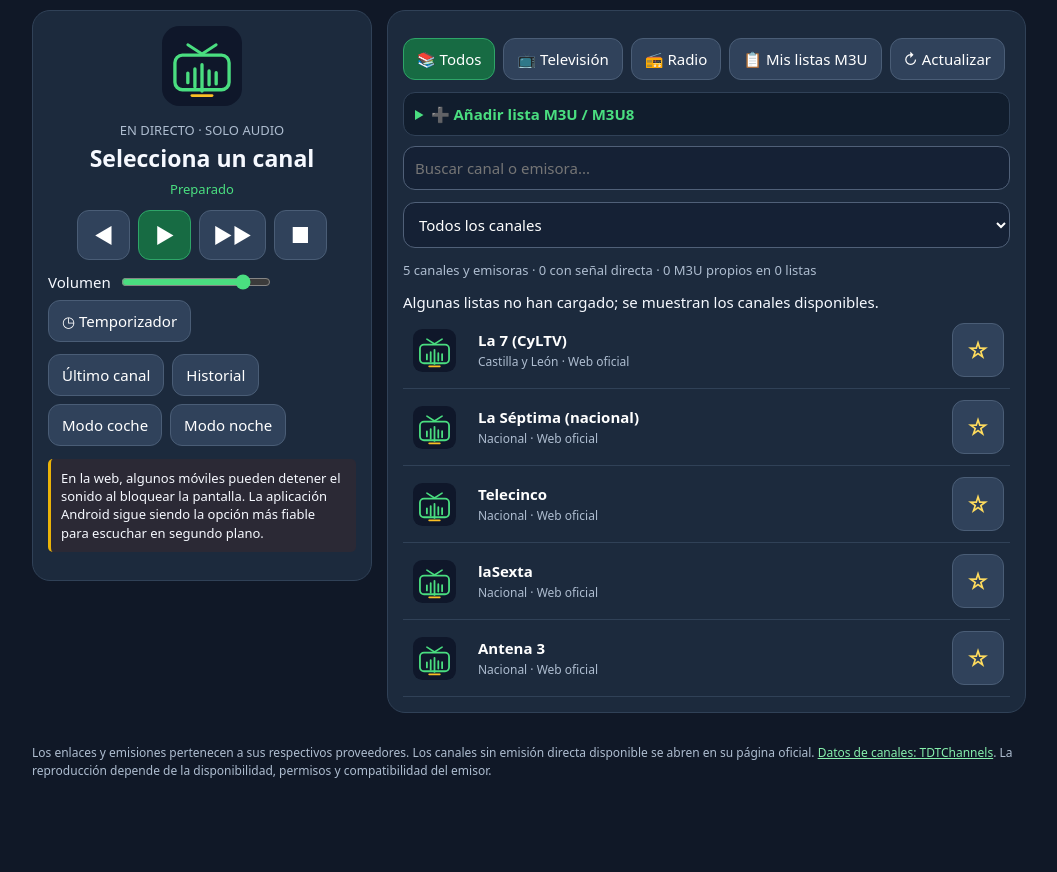
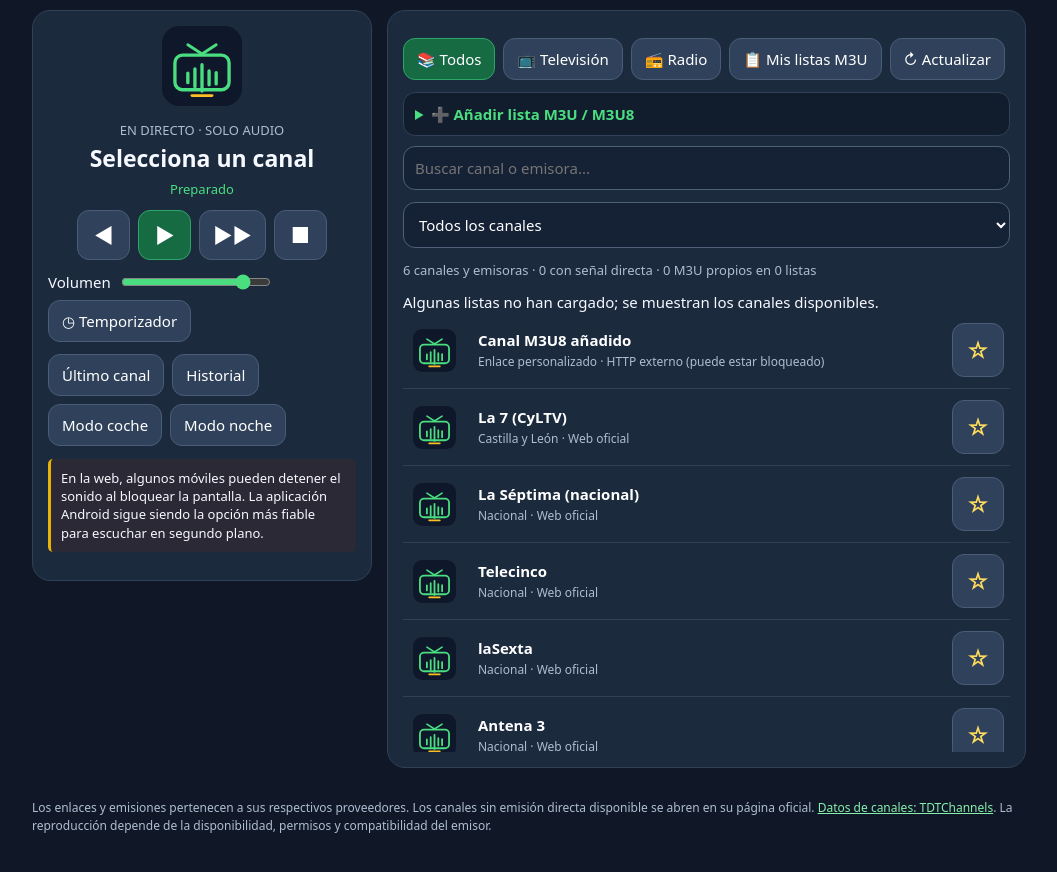
Before and after one commit to serbarbo-dotcom/tv-radio-espana, a plain HTML site: page index.html in a window 1280 px wide. Shown: the part 70-942 px from the top of the page, without its empty margins (111-1168 px from the left). Drawn offline with nearby package versions, Linux system fonts and the light colour scheme; no server answers.

Commit message:
Incluir stream M3U8 HTTP indicado por el usuario como enlace externo

```diff
--- a/index.html
+++ b/index.html
@@ -66,6 +66,7 @@ body.car #catalog{display:none}body.car .big{min-width:74px;min-height:78px;font
 'use strict';
 const $=id=>document.getElementById(id);
 const feed={tv:'https://www.tdtchannels.com/lists/tv.json',radio:'https://www.tdtchannels.com/lists/radio.json'};
+const externalStream={name:'Canal M3U8 añadido',web:'http://185.228.155.93:8000/play/a025/index.m3u8',kind:'tv',region:'Enlace personalizado',externalHttp:true,logo:''};
 const fallback=[
 {name:'Antena 3',web:'https://www.atresplayer.com/directos/',kind:'tv',region:'Nacional'},
 {name:'laSexta',web:'https://www.atresplayer.com/directos/',kind:'tv',region:'Nacional'},
@@ -143,12 +144,12 @@ async function load(){
   // Todas las fuentes juntas: el usuario no pierde la televisión o radio al importar M3U.
   const [tv,radio]=await Promise.all([fetchChannels('tv'),fetchChannels('radio')]);
   if(kind!==mode)return;
-  channels=[...tv,...radio,...myChannels()];render();
+  channels=[externalStream,...tv,...radio,...myChannels()];render();
   if(!tv.length||!radio.length)msg('Algunas listas no han cargado; se muestran los canales disponibles.');
   return;
  }
  const list=await fetchChannels(kind);if(kind!==mode)return;
- channels=list;render();if(!list.length)msg('No se pudo descargar esta lista. Comprueba tu conexión.');
+ channels=kind==='tv'?[externalStream,...list]:list;render();if(!list.length)msg('No se pudo descargar esta lista. Comprueba tu conexión.');
 }
 function render(){
  const q=norm($('search').value),cat=$('category').value;
@@ -170,9 +171,9 @@ function render(){
   const img=document.createElement('img');img.loading='lazy';img.alt='';img.src=ch.logo||'icon.svg';img.onerror=()=>{img.onerror=null;img.src='icon.svg'};
   const b=document.createElement('button');b.className='chname';
   const txt=document.createElement('strong');txt.textContent=ch.name;
-  const detail=document.createElement('span');detail.textContent=(ch.playlistName?ch.playlistName+' · ':'')+(ch.region||'España')+(ch.url?' · Escuchar':' · Web oficial');
+  const detail=document.createElement('span');detail.textContent=(ch.playlistName?ch.playlistName+' · ':'')+(ch.region||'España')+(ch.externalHttp?' · HTTP externo (puede estar bloqueado)':ch.url?' · Escuchar':' · Web oficial');
   b.append(txt,detail);
-  b.onclick=()=>{if(ch.url)listen(ch);else if(ch.web)window.open(ch.web,'_blank','noopener,noreferrer');else msg('No existe emisión disponible para este canal.')};
+  b.onclick=()=>{if(ch.url)listen(ch);else if(ch.web){if(ch.externalHttp)msg('Este enlace utiliza HTTP: los navegadores pueden bloquear su reproducción desde nuestra web HTTPS. Se abrirá fuera del reproductor.');window.open(ch.web,'_blank','noopener,noreferrer');}else msg('No existe emisión disponible para este canal.')};
   const star=document.createElement('button');star.className='star';star.setAttribute('aria-label','Alternar favorito de '+ch.name);
   const key=ch.kind+'|'+ch.name;star.textContent=fav[key]?'★':'☆';
   star.onclick=()=>{fav[key]=!fav[key];put('favorites',fav);star.textContent=fav[key]?'★':'☆';if(cat==='fav')render()};
```
